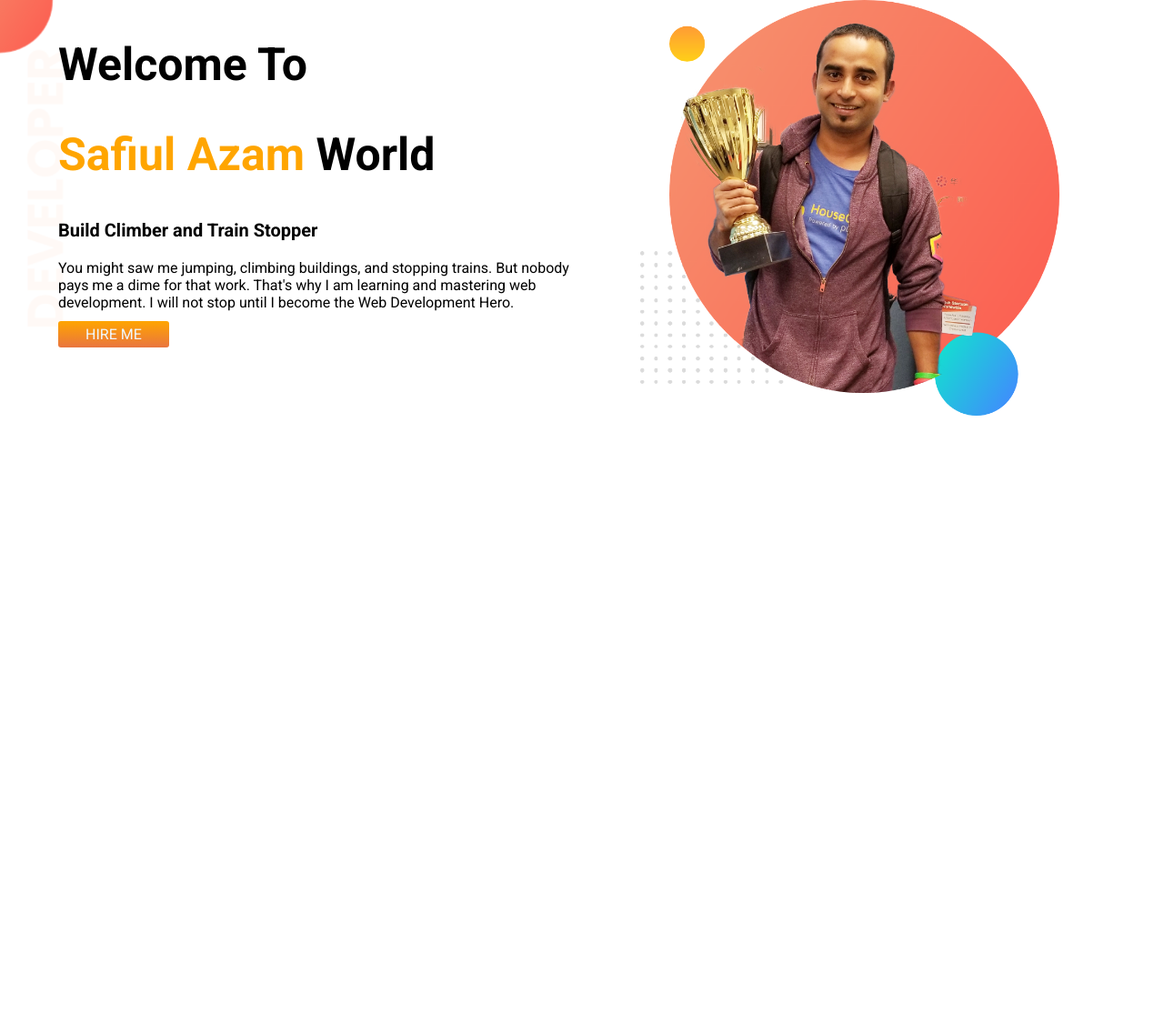
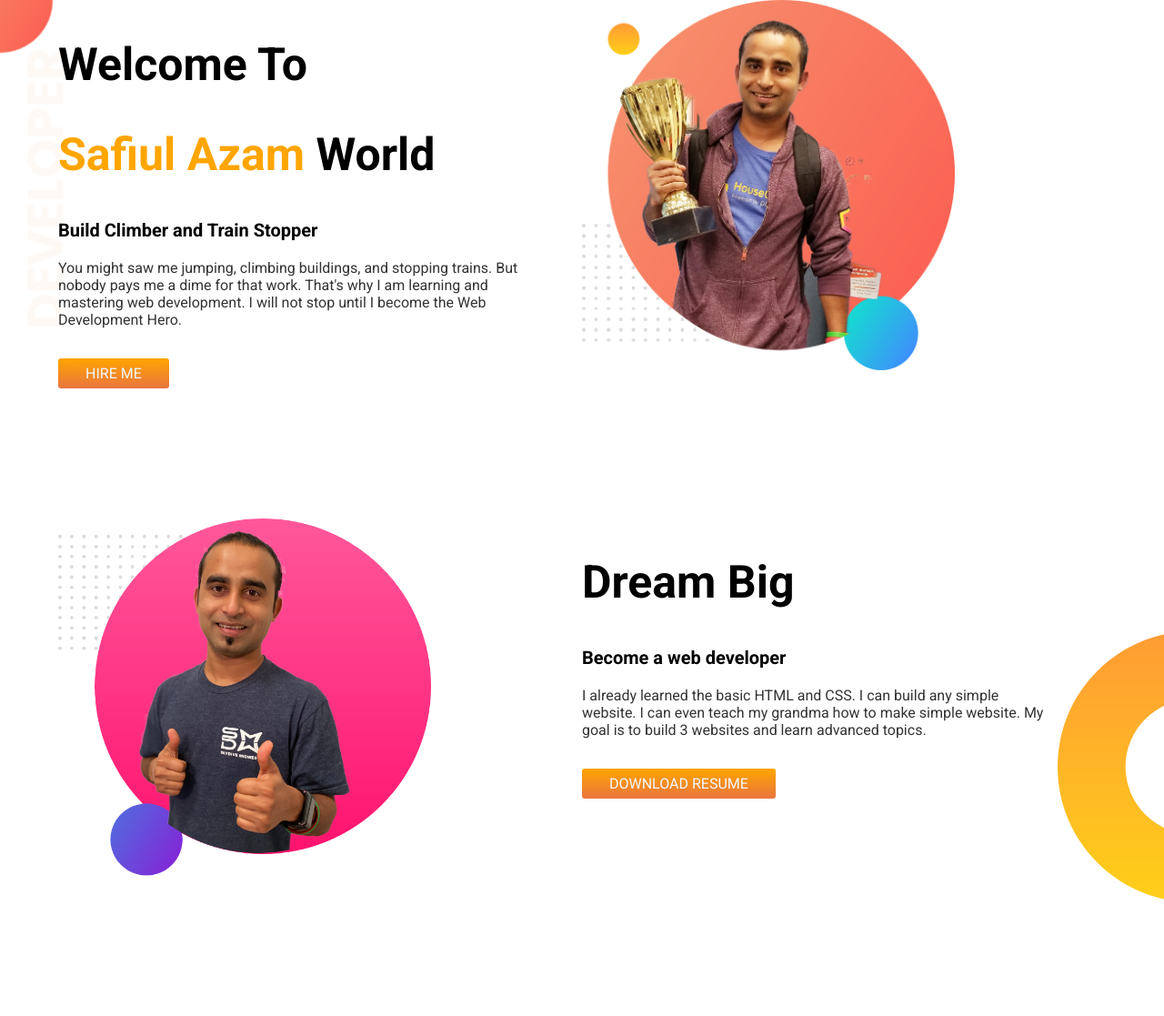
Before and after one commit to Safiul-Azam/practice-2-milestone-1, a plain HTML site: page index.html in a window 1280 px wide. Shown: the whole page at 91% size. Before the commit the page ends 800 px from the top, so only its background shows below. Drawn offline with Linux system fonts and the light colour scheme.

Commit message:
added dream section with css style

```diff
--- a/css/style.css
+++ b/css/style.css
@@ -20,9 +20,14 @@ h3{
     display: flex;
 }
 .half-width{
-    width:50%;
+    width:40%;
     margin-bottom:150px;
     margin-left:5%;
+}
+.half-width p{
+    margin-bottom: 40px;
+    font-size: 16px;
+    color:#333;
 }
 .half-width img{
     width:80%;
@@ -30,8 +35,13 @@ h3{
 .link-btn{
     text-decoration: none;
     text-transform: uppercase;
-    padding: 5px 30px;
+    padding: 7px 30px;
     background-image: linear-gradient(orange,rgb(233, 117, 63));
     color:aliceblue;
     border-radius: 3px;
 }
+.dream-section{
+    background-image: url(../images/dream-bg.png);
+    background-repeat: no-repeat;
+    background-position: right;
+}
--- a/index.html
+++ b/index.html
@@ -23,5 +23,16 @@
             <img src="images/jhankar.png" alt="jhankar">
         </div>
     </section>
+    <section class="dream-section flexibale">
+        <div class="half-width">
+            <img src="images/jhankar2.png" alt="jhanker2">
+        </div>
+        <div class="half-width">
+            <h1>Dream Big</h1>
+            <h3>Become a web developer</h3>
+            <p>I already learned the basic HTML and CSS. I can build any simple website. I can even teach my grandma how to make simple website. My goal is to build 3 websites and learn advanced topics.</p>
+            <a class="link-btn" target="_blank" href="https://www.linkedin.com/in/safiul-azam-b2a44a212/">download resume</a>
+        </div>
+    </section>
 </body>
 </html>
```
